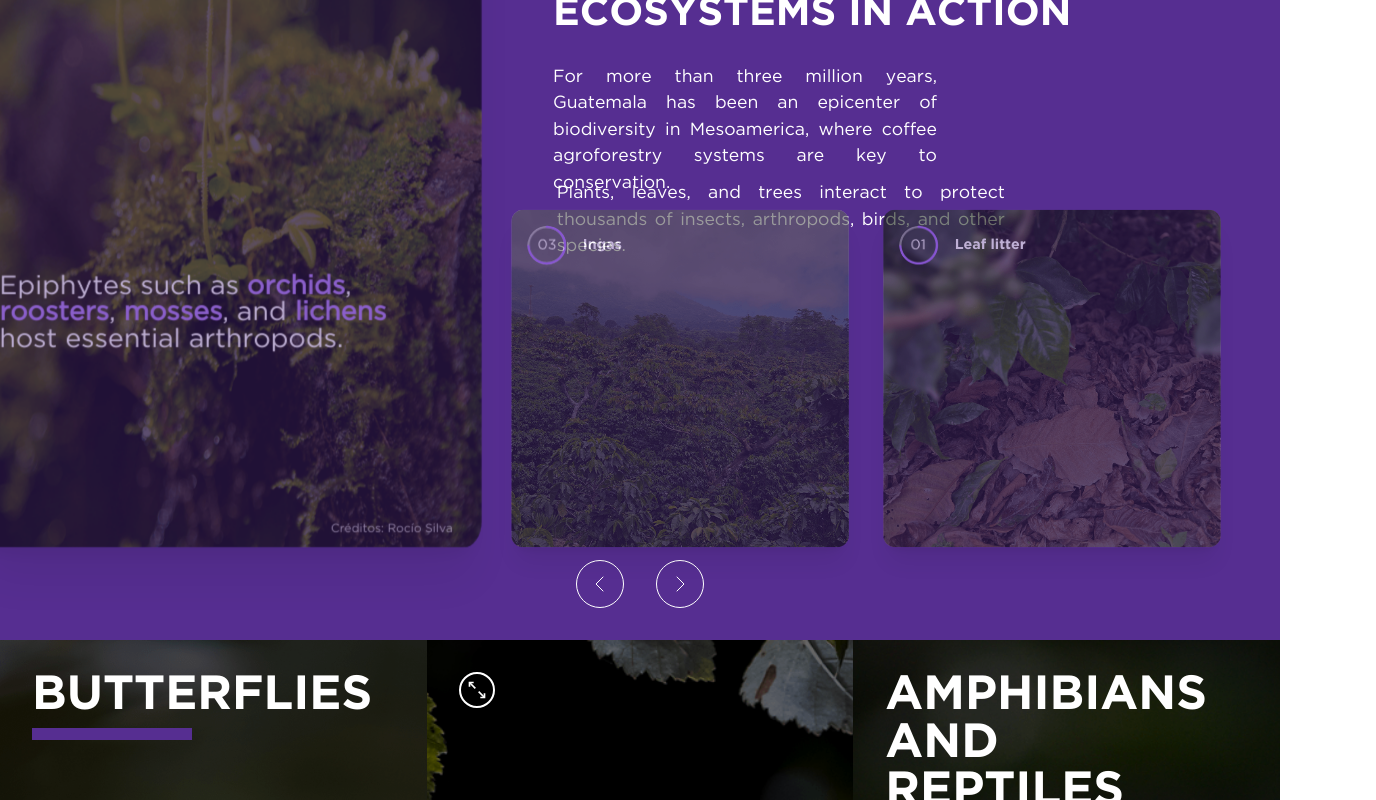
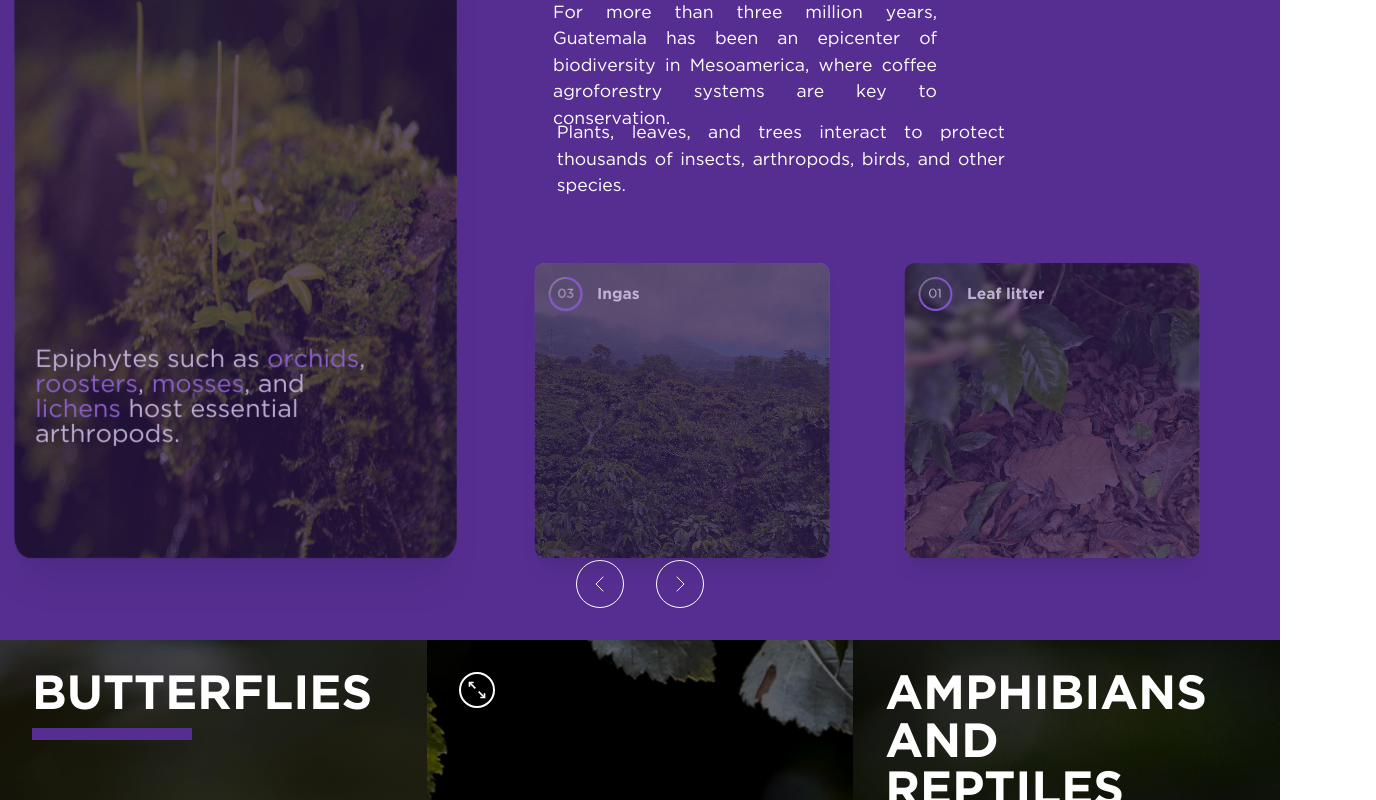
Before and after one commit to Alan4745/front-green-book, a React (Vite) app: page /c5 in a window 1280 px wide. Shown: the part 960-1760 px from the top of the page, 1376 px wide, since content can reach past the window. Built offline with nearby package versions, Linux system fonts and the light colour scheme.

Commit message:
Responsivo cap 5

```diff
--- a/src/components/C5/Section1C5.jsx
+++ b/src/components/C5/Section1C5.jsx
@@ -73,6 +73,28 @@ const Section1C5 = () => {
         }
     ];
 
+    // Estado para el tamaño de la ventana
+    const [windowWidth, setWindowWidth] = useState(window.innerWidth);
+
+    // Actualizar el tamaño de la ventana al cambiar el tamaño de la pantalla
+    React.useEffect(() => {
+        const handleResize = () => setWindowWidth(window.innerWidth);
+
+        window.addEventListener("resize", handleResize);
+
+        return () => {
+            window.removeEventListener("resize", handleResize);
+        };
+    }, []);
+
+    // Ajuste dinámico del margen superior para los textos
+    const marginTopTitle = windowWidth > 1600 ? "top-[18vh]" : "top-[10vh]"; // Título más abajo en pantallas pequeñas
+    const marginTopDesc = windowWidth > 1600 ? "top-[28vh]" : "top-[20vh]"; // Descripción más abajo en pantallas pequeñas
+    const marginTopOutro = windowWidth > 1600 ? "mt-[-2vh]" : "mt-[-15vh]"; // Outro más abajo en pantallas pequeñas
+
+    // Ajuste dinámico del margen derecho del botón
+    const marginRightButton = windowWidth > 1600 ? "right-[-6vh]" : "right-[-12vh]"; // Botón más a la derecha en pantallas pequeñas
+
     return (
         <div
             className="relative min-h-screen w-full flex bg-[#562E91] bg-no-repeat bg-center bg-cover items-center justify-center"
@@ -80,7 +102,7 @@ const Section1C5 = () => {
             aria-label={t('c5.section1.aria.section')}
         >
             {/* Botón de hover con link */}
-            <div className="absolute top-6 right-[-6vh] z-50">
+            <div className={`absolute top-6 ${marginRightButton} z-50`}>
                 <HoverButton
                     text={t('c5.section1.cta').toLocaleUpperCase(i18n.language)}
                     textOffset={-80}
@@ -91,7 +113,7 @@ const Section1C5 = () => {
 
             {/* Título */}
             <h2
-                className="absolute top-[18vh] left-[43.2vw] text-white text-[5vh] uppercase"
+                className={`absolute left-[43.2vw] text-white text-[5vh] uppercase ${marginTopTitle}`}
                 style={{ fontFamily: 'GothamBold' }}
             >
                 {t('c5.section1.title')}
@@ -99,7 +121,7 @@ const Section1C5 = () => {
 
             {/* Intro */}
             <p
-                className="absolute w-[30%] text-justify text-white text-[2.2vh] top-[28vh] left-[43.2vw]"
+                className={`absolute w-[30%] text-justify text-white text-[2.2vh] ${marginTopDesc} left-[43.2vw]`}
                 style={{ fontFamily: 'GothamNormal' }}
             >
                 {t('c5.section1.intro')}
@@ -107,7 +129,7 @@ const Section1C5 = () => {
 
             {/* Outro */}
             <p
-                className="relative w-[35%] text-justify text-white text-[2.2vh] left-[11vw] mb-10"
+                className={`relative w-[35%] text-justify text-white text-[2.2vh] ${marginTopOutro} left-[11vw] mb-10`}
                 style={{ fontFamily: 'GothamNormal' }}
             >
                 {t('c5.section1.outro')}
--- a/src/components/C5/ui/BigSlider.jsx
+++ b/src/components/C5/ui/BigSlider.jsx
@@ -6,6 +6,36 @@ const BigSlider = ({ slides = [], onExpandClick = null }) => {
     const totalSlides = slides.length;
     const [currentIndex, setCurrentIndex] = useState(0);
     const [isChanging, setIsChanging] = useState(false);
+
+    // Estado para el tamaño de la ventana
+    const [windowWidth, setWindowWidth] = useState(window.innerWidth);
+
+    // Actualizar el tamaño de la ventana al cambiar el tamaño de la pantalla
+    useEffect(() => {
+        const handleResize = () => setWindowWidth(window.innerWidth);
+
+        window.addEventListener("resize", handleResize);
+
+        return () => {
+            window.removeEventListener("resize", handleResize);
+        };
+    }, []);
+
+    // Ajuste dinámico del tamaño de la tarjeta
+    const cardScale = windowWidth > 1600 ? 1 : 0.8; // Escala más grande para pantallas grandes
+
+    // Ajuste dinámico del tamaño de la fuente para el título y la descripción
+    const titleTextSize = windowWidth > 1600 ? "text-3xl" : "text-xl"; // Título más grande para pantallas grandes
+    const descriptionTextSize = windowWidth > 1600 ? "text-2xl" : "text-xl"; // Descripción más grande para pantallas grandes
+
+    // Ajuste dinámico de las imágenes
+    const imageSize = windowWidth > 1600 ? "w-[60vh] h-[50vh]" : "w-[45vh] h-[40vh]"; // Imágenes más grandes para pantallas grandes
+
+    // Ajuste dinámico del gap entre las tarjetas
+    const gapSize = windowWidth > 1600 ? "gap-[0rem]" : "gap-[0rem]"; // Gap más grande para pantallas grandes
+
+    // Ajuste dinámico del margen inferior
+    const marginBottom = windowWidth > 1600 ? "mb-4" : "-mb-4"; // Margen inferior más grande para pantallas grandes
 
     useEffect(() => {
         const interval = setInterval(() => {
@@ -44,14 +74,14 @@ const BigSlider = ({ slides = [], onExpandClick = null }) => {
     return (
         <div className="relative">
             {/* Contenedor de tarjetas */}
-            <div className="flex justify-center items-end mb-4 relative">
+            <div className={`flex justify-center items-end relative ${gapSize} ${marginBottom}`}>
                 {rearrangedSlides.map((slide, index) => (
                     <motion.div
                         key={`${slide.title}-${currentIndex}-${index}`}
                         className="relative"
                         layout
                         initial={{ opacity: 0, y: 12, scale: 0.98 }}
-                        animate={{ opacity: 1, y: 0, scale: 1 }}
+                        animate={{ opacity: 1, y: 0, scale: cardScale }} // Ajuste de escala dinámico
                         exit={{ opacity: 0, y: -12, scale: 0.98 }}
                         transition={{
                             layout: { type: 'spring', stiffness: 260, damping: 28 },
@@ -75,21 +105,10 @@ const BigSlider = ({ slides = [], onExpandClick = null }) => {
                                 transformOrigin: 'bottom center',
                                 marginRight: index === 0 ? '14vh' : index === 1 ? '4vh' : '0'
                             }}
+                            titleClassName={titleTextSize} // Clase para el título
+                            descriptionClassName={descriptionTextSize} // Clase para la descripción
+                            imageClassName={imageSize} // Clase para la imagen
                         />
-
-                        {/* Créditos en la esquina inferior derecha SOLO si existen */}
-                        {slide.credits && index === 0 && (
-                            <motion.span
-                                className="absolute bottom-2 right-[6vh] text-white text-xs px-2 py-1 rounded"
-                                style={{ fontFamily: 'GothamNormal' }}
-                                initial={{ opacity: 0, y: 6 }}
-                                animate={{ opacity: 1, y: 0 }}
-                                exit={{ opacity: 0, y: 6 }}
-                                transition={{ duration: 0.35, ease: [0.22, 1, 0.36, 1] }}
-                            >
-                                {slide.credits}
-                            </motion.span>
-                        )}
                     </motion.div>
                 ))}
             </div>
--- a/src/components/C5/ui/Card.jsx
+++ b/src/components/C5/ui/Card.jsx
@@ -1,3 +1,4 @@
+import { useState, useEffect } from 'react';
 import ExpandButton from '../../Global/ExpandButton';
 
 const Card = ({
@@ -23,11 +24,25 @@ const Card = ({
 
         wordsToHighlight.forEach(word => {
             const regex = new RegExp(`\\b(${word})\\b`, 'gi');
-            highlightedText = highlightedText.replace(regex, `<span style="color: #AC7EF0; font-weight: bold;">$1</span>`);
+            highlightedText = highlightedText.replace(regex, `<span style="color: #AC7EF0; font-weight:">$1</span>`);
         });
 
         return highlightedText;
     };
+
+    // Estado para el tamaño de la ventana
+    const [windowWidth, setWindowWidth] = useState(window.innerWidth);
+
+    // Actualizar el tamaño de la ventana al cambiar el tamaño de la pantalla
+    useEffect(() => {
+        const handleResize = () => setWindowWidth(window.innerWidth);
+
+        window.addEventListener("resize", handleResize);
+        return () => window.removeEventListener("resize", handleResize);
+    }, []);
+
+    // Ajuste dinámico del margen superior
+    const marginTop = windowWidth > 1600 ? "mt-[50vw]" : "mt-[65vw]"; // Ajuste dinámico del margen superior
 
     // Verificar si es la card principal (grande)
     const isMainCard = className.includes('scale-y-220');
@@ -76,9 +91,7 @@ const Card = ({
 
                 {/* Título al lado del número */}
                 <p
-                    className={`ml-4 w-[25vh] text-white text-[1.8vh] font-bold ${
-                        className.includes('scale-y-220') ? 'opacity-0' : 'opacity-100'
-                    }`}
+                    className={`ml-4 w-[25vh] text-white text-lg ${className.includes('scale-y-220') ? 'opacity-0' : 'opacity-100'}`}
                     style={{
                         fontFamily: 'GothamBold',
                         transition: 'opacity 0.7s ease-out'
@@ -89,7 +102,7 @@ const Card = ({
 
                 {/* Descripción en la esquina inferior izquierda, no afectada por el escalado */}
                 <div
-                    className="absolute mt-[95vh] text-white text-[2.8vh] z-10 leading-none"
+                    className={`absolute ${marginTop} text-white text-2xl z-10 leading-none`}
                     style={{
                         fontFamily: 'GothamNormal',
                         maxWidth: MaxW,
```
